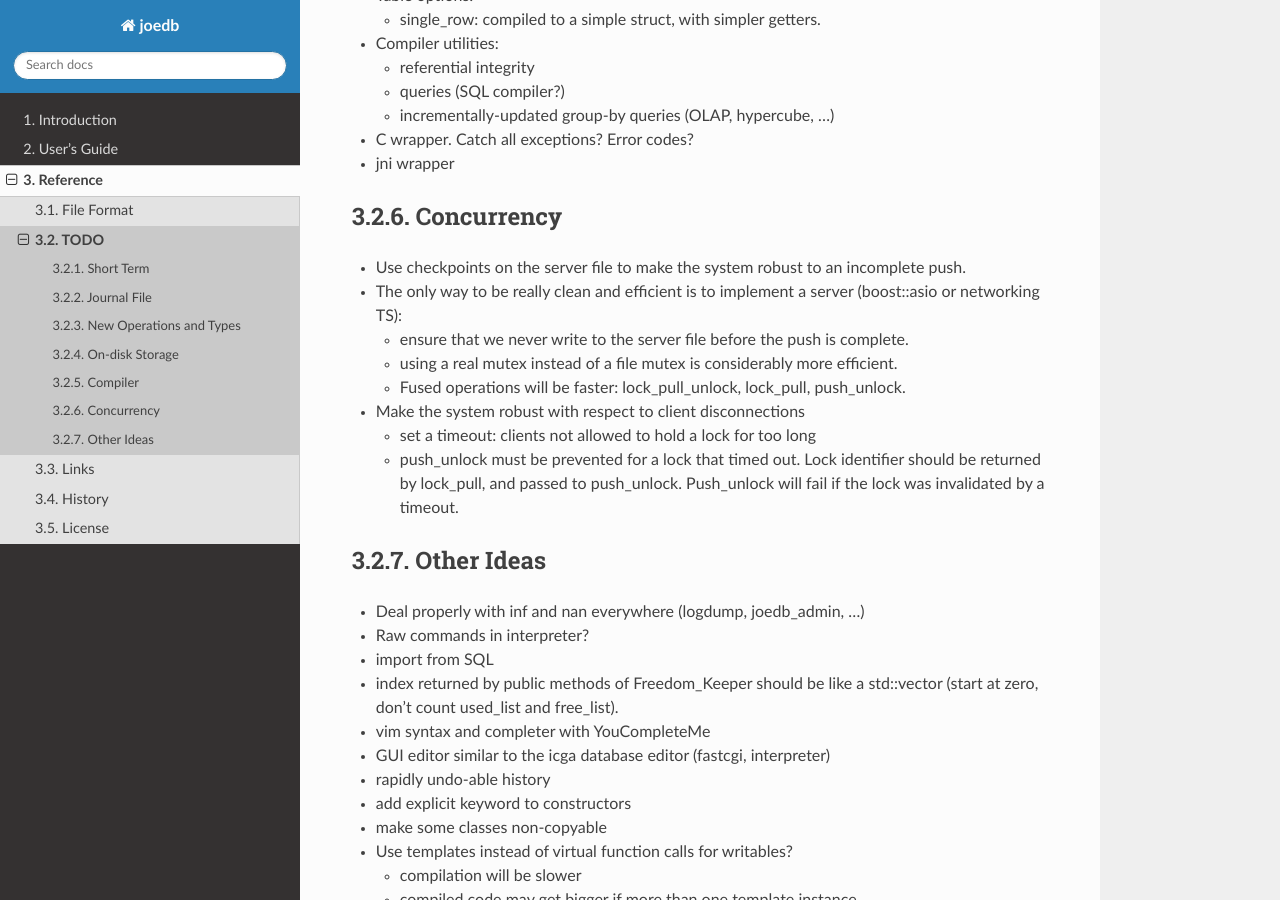
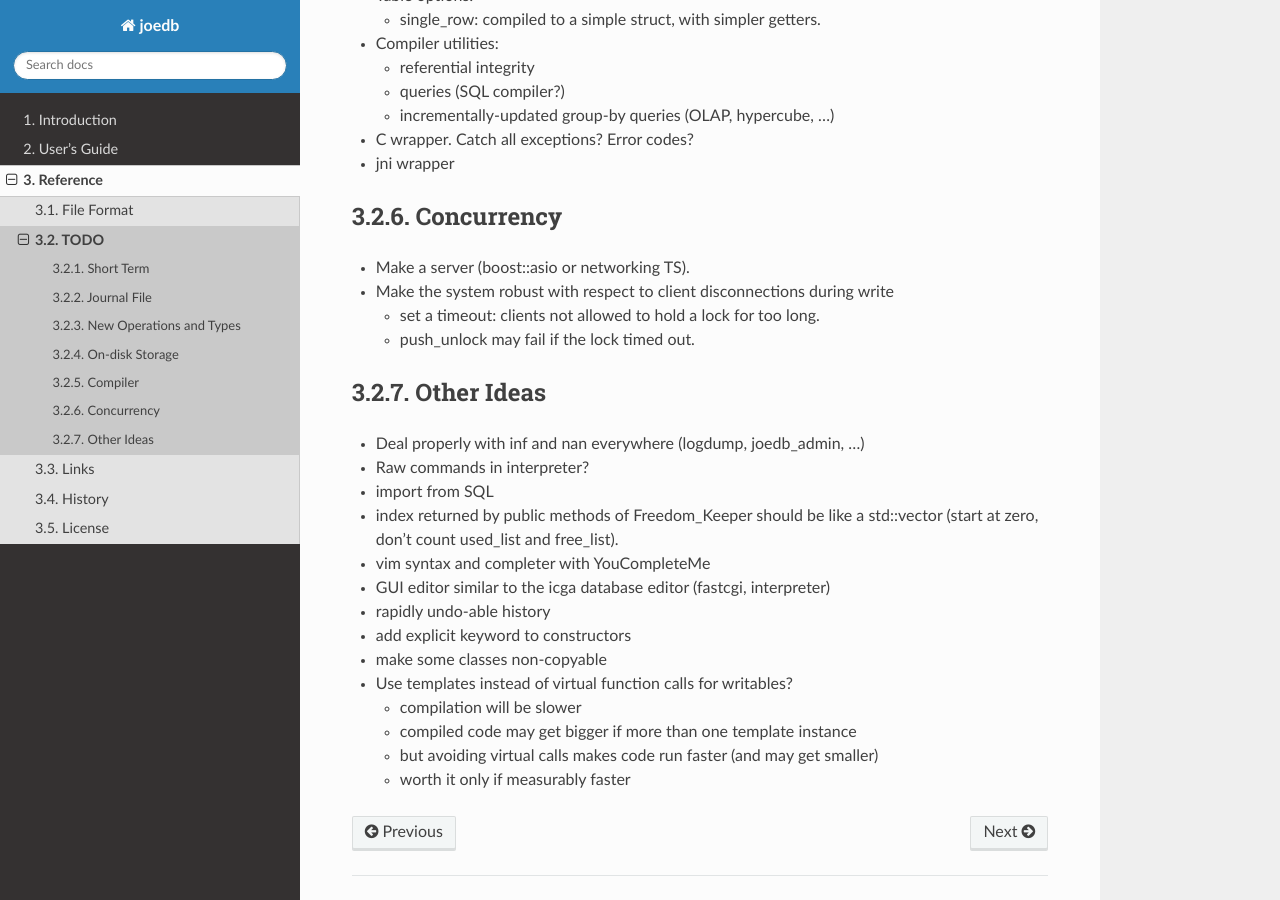
Before and after one commit to Remi-Coulom/joedb, a Sphinx documentation site: the page built from doc/source/todo.rst, in a window 1280 px wide and 900 px high, scrolled down 1969 px. Built offline with Sphinx 7.4.7 and the Read the Docs theme 2.0.0, drawn with Linux system fonts in a browser that asks for light colours; formulas are drawn with MathJax 3.

Commit message:
Big concurrency cleanup: pull should be possible even when someone is holding the write lock.

```diff
--- a/doc/source/todo.rst
+++ b/doc/source/todo.rst
@@ -99,17 +99,11 @@
 
 Concurrency
 -----------
-- Use checkpoints on the server file to make the system robust to an incomplete push.
-- The only way to be really clean and efficient is to implement a server (boost::asio or networking TS):
+- Make a server (boost::asio or networking TS).
+- Make the system robust with respect to client disconnections during write
 
-  - ensure that we never write to the server file before the push is complete.
-  - using a real mutex instead of a file mutex is considerably more efficient.
-  - Fused operations will be faster: lock_pull_unlock, lock_pull, push_unlock.
-
-- Make the system robust with respect to client disconnections
-
-  - set a timeout: clients not allowed to hold a lock for too long
-  - push_unlock must be prevented for a lock that timed out. Lock identifier should be returned by lock_pull, and passed to push_unlock. Push_unlock will fail if the lock was invalidated by a timeout.
+  - set a timeout: clients not allowed to hold a lock for too long.
+  - push_unlock may fail if the lock timed out.
 
 Other Ideas
 -----------
```
Also changed, not shown: doc/source/concurrency.rst (+31 -16 lines), 4 other files.
